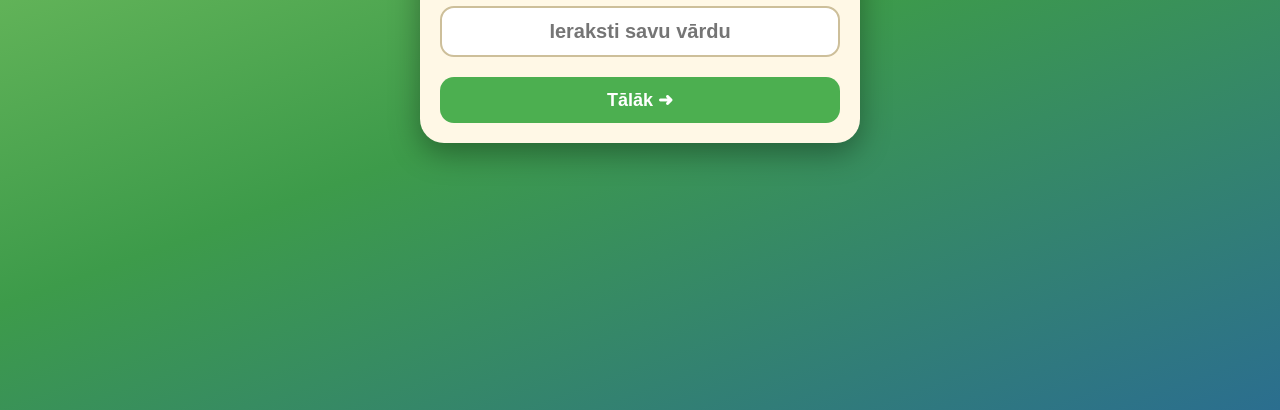
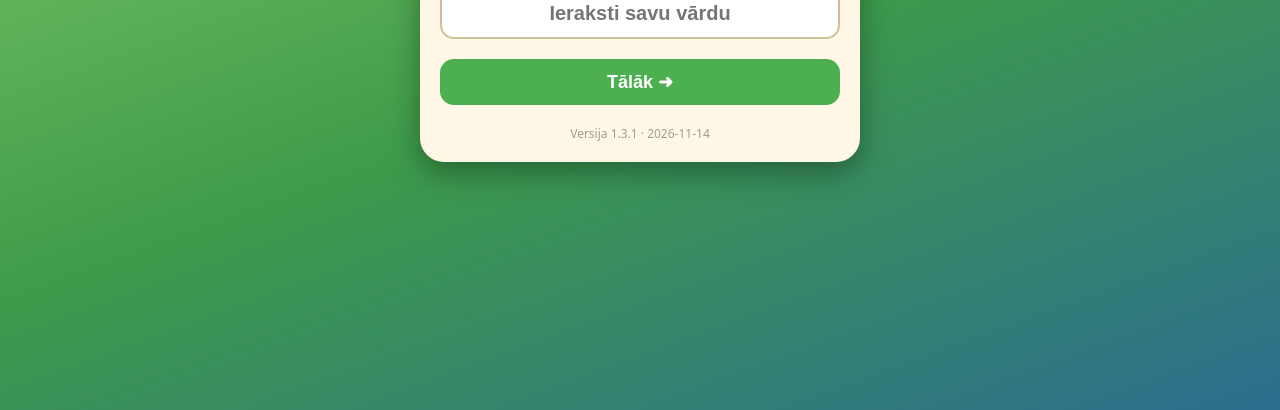
Before and after one commit to ArtisVitols/mezvidu-draugi, a plain HTML site: page index.html in a window 1280 px wide. Shown: the part 390-800 px from the top of the page. Drawn offline with nearby package versions, Linux system fonts and the light colour scheme.

Commit message:
v1.3.1: show game version on start screen and menu; add CLAUDE.md and CHANGELOG, update README
Co-Authored-By: Claude Opus 5.5 <noreply@anthropic.com>

```diff
--- a/css/style.css
+++ b/css/style.css
@@ -169,3 +169,5 @@ canvas#game { position: fixed; inset: 0; width: 100%; height: 100%; display: blo
   #minimap { width: 86px; height: 86px; }
   #countdown { font-size: 72px; }
 }
+
+.version { margin-top: 10px; text-align: center; font-size: 12px; color: #887; opacity: 0.8; }
--- a/index.html
+++ b/index.html
@@ -68,6 +68,7 @@
     <input id="in-name" maxlength="14" placeholder="Ieraksti savu vārdu" autocomplete="off">
     <div id="profiles"></div>
     <button class="btn primary" id="btn-name-ok">Tālāk ➜</button>
+    <div class="version" id="version"></div>
   </div>
 
   <div class="menu-box hidden" id="scr-char">
--- a/js/game.js
+++ b/js/game.js
@@ -5,6 +5,7 @@ import { Controls } from './controls.js';
 import { Sky } from 'three/addons/objects/Sky.js';
 import { WORLD_SEED, CROPS, MUSHROOMS, HATS, KART_COLORS, ICE_CREAM_PRICE, QUESTS, NPC_TYPES, EMOTES, RACE_LAPS, ANIMALS } from './data.js';
 import { writeSave } from './save.js';
+import { VERSION, BUILD_DATE } from './version.js';
 import { makeTextSprite, angleLerp, clamp, lerp, smoothstep, canvasTexture } from './util.js';
 import { $, toast, showPanel, refreshPanel, closePanel, panelOpen, el, itemRow, sfx, fmtTime } from './ui.js';
 
@@ -1665,6 +1666,7 @@ export class Game {
       b.append(el('button', { className: 'pbtn', onclick: () => { this.persist(); toast('💾 Saglabāts!', 'good'); } }, '💾 Saglabāt'));
       b.append(' ');
       b.append(el('button', { className: 'pbtn', style: 'background:#c94a3a', onclick: () => this.quit() }, '🚪 Saglabāt un iziet'));
+      b.append(el('div', { style: 'margin-top:12px;font-size:12px;opacity:0.6;text-align:center' }, `Versija ${VERSION} · ${BUILD_DATE}`));
     });
   }
 
--- a/js/main.js
+++ b/js/main.js
@@ -5,6 +5,7 @@ import { buildAnimal } from './characters.js';
 import { Net, randomCode } from './net.js';
 import { Game } from './game.js';
 import { $, initAudio } from './ui.js';
+import { VERSION, BUILD_DATE } from './version.js';
 
 const EMOJI = { lacis: '🐻', lapsa: '🦊', zakis: '🐰', kakis: '🐱', cuka: '🐷', suns: '🐶', varde: '🐸', pile: '🦆' };
 let save = null;
@@ -21,6 +22,8 @@ function show(id) {
   for (const s of ['scr-name', 'scr-char', 'scr-room']) $(s).classList.toggle('hidden', s !== id);
   if (id === 'scr-char') startPreview(); else stopPreview();
 }
+
+$('version').textContent = `Versija ${VERSION} · ${BUILD_DATE}`;
 
 // ---------- 1. vārds ----------
 $('in-name').value = lastProfileName();
--- /dev/null
+++ b/js/version.js
@@ -0,0 +1,3 @@
+// Spēles versija — palielini katru reizi pirms publicēšanas (sk. CLAUDE.md)
+export const VERSION = '1.3.1';
+export const BUILD_DATE = '2026-11-14';
```
Also changed, not shown: 3 other files.
